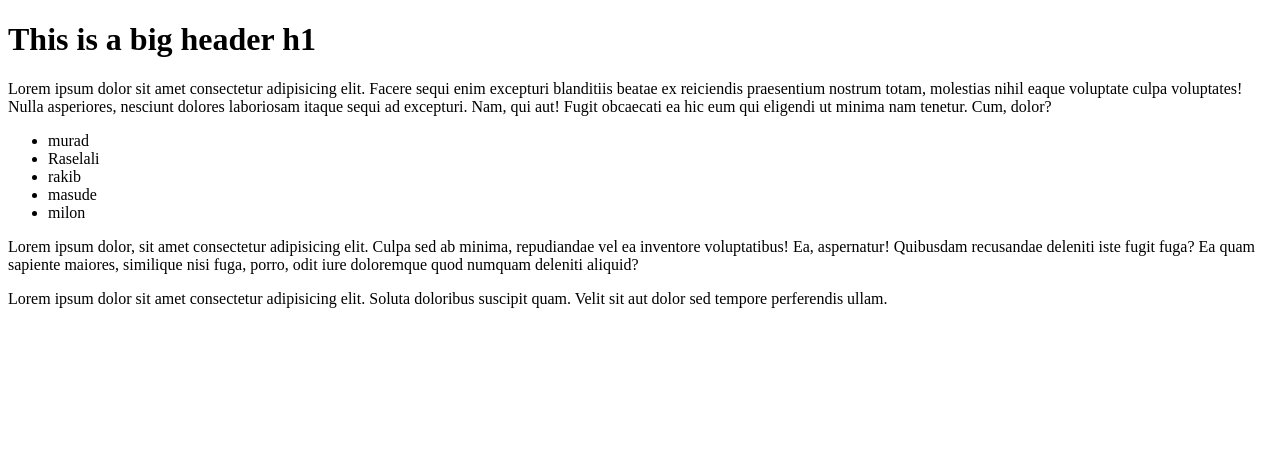
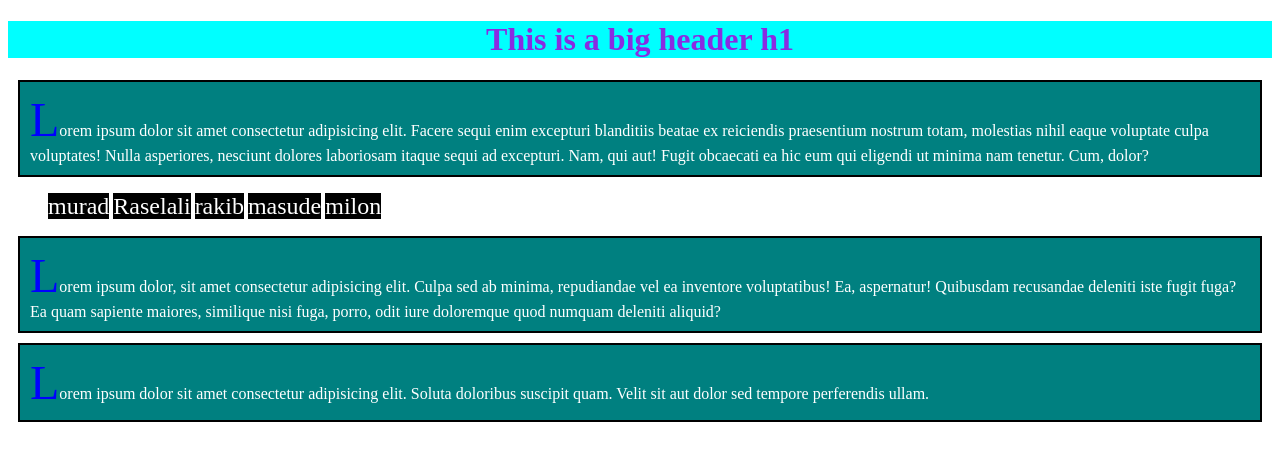
Before and after one commit to MdMuradKhan7/final-practice-html, a plain HTML site: page index.html in a window 1280 px wide. Drawn offline with Linux system fonts and the light colour scheme.

Commit message:
style.css

```diff
--- a/index.html
+++ b/index.html
@@ -5,6 +5,7 @@
     <meta http-equiv="X-UA-Compatible" content="IE=edge">
     <meta name="viewport" content="width=device-width, initial-scale=1.0">
     <title>practice html</title>
+    <link rel="stylesheet" href="style.css">
 </head>
 <body>
     <h1>This is a big header h1</h1>
--- /dev/null
+++ b/style.css
@@ -0,0 +1,23 @@
+p{
+    color: white;
+    background-color: teal;
+    border: 2px solid black;
+    margin: 10px;
+    padding: 10px;
+}
+p::first-letter{
+    color: blue;
+    font-size: 3rem;
+}
+h1{
+    color: blueviolet;
+    background-color: cyan;
+     text-align: center;
+
+}
+li{
+    color: white;
+    background-color: black;
+    font-size: 1.5rem;
+    display: inline;
+}
```
